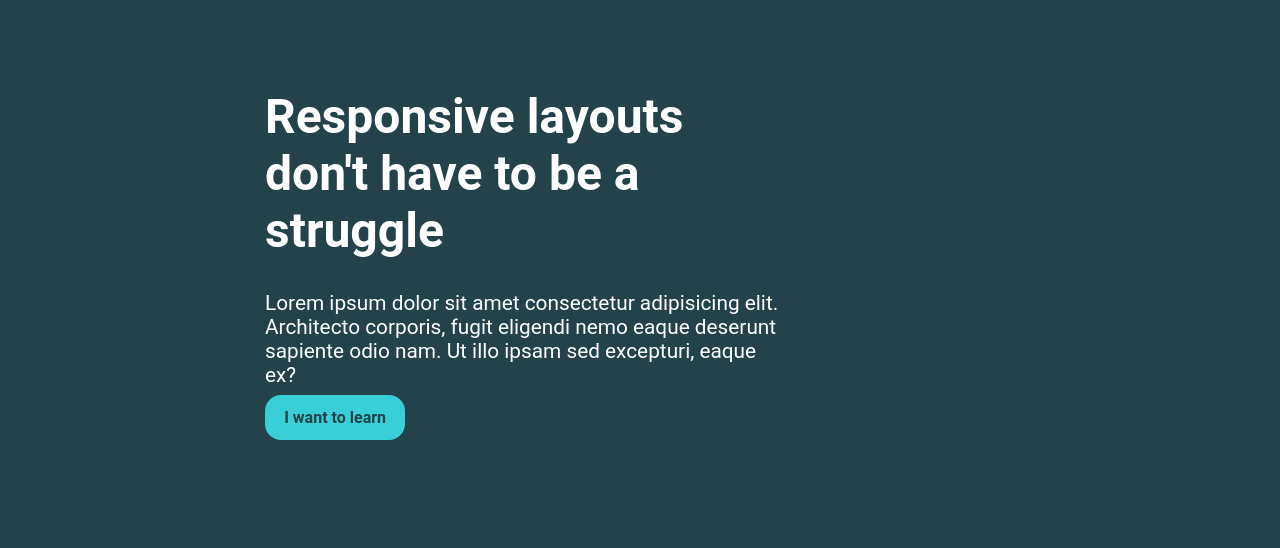
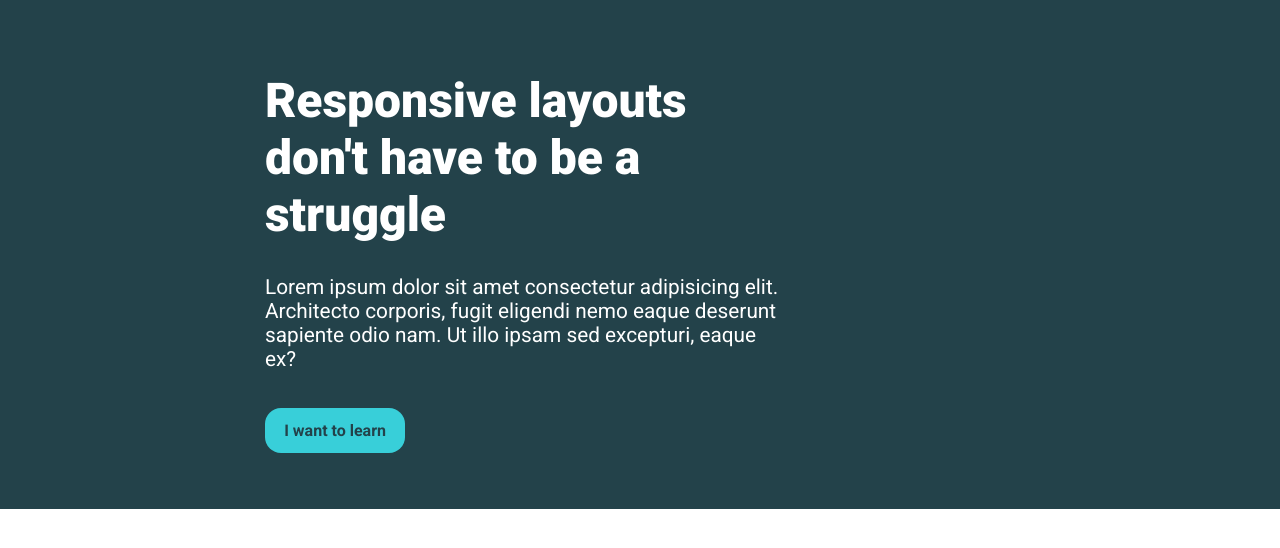
Before and after one commit to madeleinehhhh/learning, a plain HTML site: page 03-challenge.html in a window 1280 px wide. Drawn offline with Linux system fonts and the light colour scheme.

Commit message:
challenges, following along, etc.

```diff
--- a/03-challenge.html
+++ b/03-challenge.html
@@ -7,11 +7,14 @@
     <title>challenge #3</title>
 
     <link rel="stylesheet" href="style/03-challenge.css">
+
+    <link rel="preconnect" href="https://fonts.gstatic.com">
+    <link href="https://fonts.googleapis.com/css2?family=Roboto:wght@400;700;900&display=swap" rel="stylesheet">
 </head>
 <body>
-    <div class="intro">
+    <div class="hero">
         <div class="container">
-            <div class="content--intro">
+            <div class="hero__text">
                 <h1>Responsive layouts don't have to be a struggle</h1>
                 <p>Lorem ipsum dolor sit amet consectetur adipisicing elit. Architecto corporis, fugit eligendi nemo eaque deserunt sapiente odio nam. Ut illo ipsam sed excepturi, eaque ex?</p>
                 <a href="#" class="btn">I want to learn</a>
--- /dev/null
+++ b/responsiveasymmetrical/style.css
@@ -0,0 +1,120 @@
+*, *:before, *:after {
+    box-sizing: border-box;
+}
+
+:root {
+    --clr-icons: #929292;
+    --clr-text: #fff;
+    --clr-bg-dark: #242424;
+    --clr-bg-light: #3b3b3b;
+    --clr-accent: #ff7600;
+}
+
+body {
+    background-color: var(--clr-bg-dark);
+    color: var(--clr-text);
+    margin: 1em;
+
+    line-height: 1.5;
+    font-family: sans-serif;
+}
+
+img {
+    max-width: 100%;;
+}
+
+.btn {
+    cursor: pointer;
+    display: inline-block;
+    border: 0;
+    background: transparent;
+    color: var(--clr-text);
+    font-size: 1.125rem;
+    padding: .5em;
+    position: relative;
+}
+.btn:after {
+    content:'';
+    position: absolute;
+    background: var(--clr-accent);
+    height: 0.8em;
+    width: 80%;
+    left: 0;
+    z-index: -1;
+    top: 55%;
+    transition: transform 250ms ease-in-out;
+    transform-origin: bottom left;
+}
+.btn:hover:after,
+.btn:focus:after {
+    transform: scale(1.35, 1.85);
+}
+
+.title {
+    color: var(--clr-accent);
+    text-transform: uppercase;
+    margin: 0;
+    line-height: 1;
+    font-size: clamp(3rem, 10vw, 8rem);
+}
+
+.location {
+    color: var(--clr-icons);
+    margin: 0;
+    font-size: 1.4rem;
+}
+
+header {
+    display: flex;
+    align-items: center;
+    justify-content: space-between;
+    margin: 2em 0;
+}
+
+footer {
+    margin: 2em 0;
+}
+
+.nav {
+    flex-grow: 1;
+    display: flex;
+    justify-content: space-between;
+    margin-left: 1em;
+}
+
+.nav__link {
+    color: var(--clr-text);
+    text-decoration: none;
+}
+.nav__link:hover {
+    color: var(--clr-accent);
+}
+
+.secondary-imgs {
+    display: flex;
+}
+
+.social-link {
+    color: var(--clr-icons);
+    text-decoration: none;
+}
+.social-link:focus,
+.social-link:hover {
+    color: var(--clr-accent);
+    opacity: 0.5;
+}
+
+@media (min-width: 800px) {
+
+    body {
+        margin: 0;
+    }
+
+    .main-grid {
+        display: grid;
+        grid-template-columns:
+            minmax(1em, 1fr)
+            repeat(3, minmax(10rem, 30rem))
+            minmax(1em, 1fr);
+    }
+}
--- a/style/03-challenge.css
+++ b/style/03-challenge.css
@@ -1,18 +1,17 @@
-* {    box-sizing: border-box;  }
+*, *:before, *:after {    box-sizing: border-box;  }
 
 body {
-    font-family: Roboto, Helvetica, sans-serif;
-    background-color: #23424a;
-    color: #fff;
+    margin: 0;
+    font-family: 'Roboto', Helvetica, sans-serif;
 }
 
 p {
-    font-size: 1.3em;
+    font-size: 1.3rem;
 }
 
 h1 {
-    font-size: 3em;
-    font-weight: bolder;
+    font-size: 3rem;
+    font-weight: 900;
 }
 
 a {
@@ -20,12 +19,13 @@ a {
 }
 
 .btn {
-    font-weight: bold;
+    font-weight: 700;
     color: #23424a;
     background-color: #38cfd9;
     padding: 0.8em 1.2rem;
     margin: 1em 0;
     border-radius: 1rem;
+    display: inline-block;
 }
 
 a.btn:hover {
@@ -35,17 +35,19 @@ a.btn:hover {
 
 
 
-.intro {
+.hero {
+    background-color: #23424a;
+    color: #fff;
+    padding: 0;
+    margin: 0;
+}
+.container{
     margin: 0 auto;
-    padding: 3rem 0;
+    padding: 5vh 0;
+    width: 80%;
+    max-width: 750px;
 }
 
-
-.container {
-    margin: 0 auto;
-    max-width: 750px;
-    width: 80%;
+.hero__text {
+    margin-right: 30%;
 }
-.content--intro {
-    padding-right: 30%;
-}
```
Also changed, not shown: csschallengevideo/challenge05.html (added, +38 -0 lines), responsiveasymmetrical/index.html (added, +54 -0 lines), responsiveasymmetrical/TB.svg (added), responsiveasymmetrical/house.jpg (added), responsiveasymmetrical/little-1.jpg (added), responsiveasymmetrical/little-2.jpg (added).
